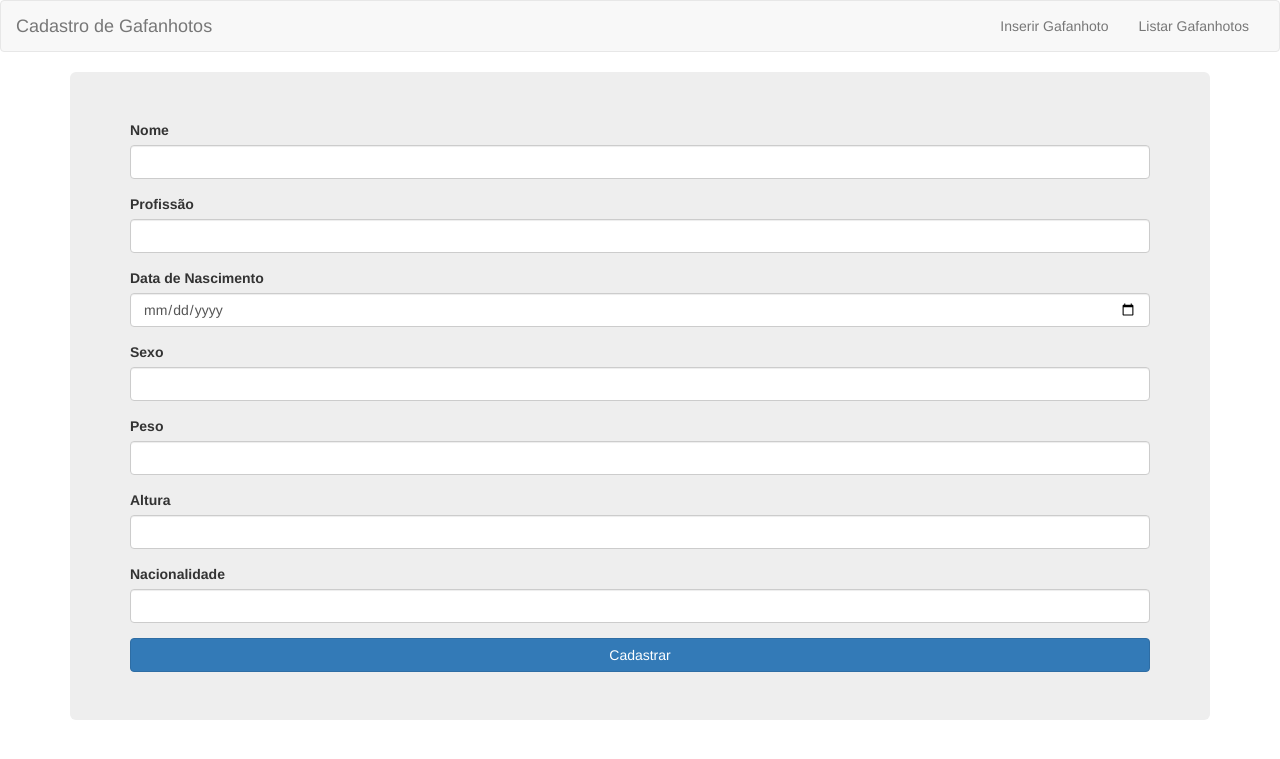
After one commit to OlivierPalma53/aula-php-mysql, a PHP site: page /form-inserir.php in a window 1280 px wide. The commit adds this page. Shown: the top 759 px of the page. Run offline with PHP 8.4, Linux system fonts and the light colour scheme.

Commit message:
Criando o formulario de inserir usuario

```diff
--- /dev/null
+++ b/form-inserir.php
@@ -0,0 +1,45 @@
+<?php
+  require_once 'includes/header.php';
+?>
+<div class="container">
+  <div class="jumbotron">
+    <form action="inserir.php" method="post">
+      <div class="form-group">
+        <label for="nome">Nome</label>
+        <input type="text" name="nome" class="form-control"/>
+      </div>
+
+      <div class="form-group">
+        <label for="profissao">Profissão</label>
+        <input type="text" name="profissao" class="form-control" />
+      </div>
+
+      <div class="form-group">
+        <label for="nascimento">Data de Nascimento</label>
+        <input type="date" name="nascimento" class="form-control" />
+      </div>
+
+      <div class="form-group">
+        <label for="sexo">Sexo</label>
+        <input type="text" name="sexo" class="form-control" />
+      </div>
+
+      <div class="form-group">
+        <label for="peso">Peso</label>
+        <input type="text" name="peso" class="form-control" />
+      </div>
+
+      <div class="form-group">
+        <label for="altura">Altura</label>
+        <input type="text" name="altura" class="form-control" />
+      </div>
+
+      <div class="form-group">
+        <label for="nacionalidade">Nacionalidade</label>
+        <input type="text" name="nacionalidade"  class="form-control" />
+      </div>
+
+      <input type="submit" value="Cadastrar" class="btn btn-block btn-primary" />
+    </form>
+  </div>
+</div>
--- a/includes/header.php
+++ b/includes/header.php
@@ -26,13 +26,13 @@
         <span class="icon-bar"></span>
         <span class="icon-bar"></span>
       </button>
-      <a class="navbar-brand" href="#">Cadastro de Gafanhotos</a>
+      <a class="navbar-brand" href="index.php">Cadastro de Gafanhotos</a>
     </div>
 
     <!-- Collect the nav links, forms, and other content for toggling -->
     <div class="collapse navbar-collapse" id="bs-example-navbar-collapse-1">
       <ul class="nav navbar-nav navbar-right">
-        <li><a href="inserir.php">Inserir Gafanhoto</a></li>
+        <li><a href="form-inserir.php">Inserir Gafanhoto</a></li>
         <li><a href="listar.php">Listar Gafanhotos</a></li>
       </ul>
 
```
